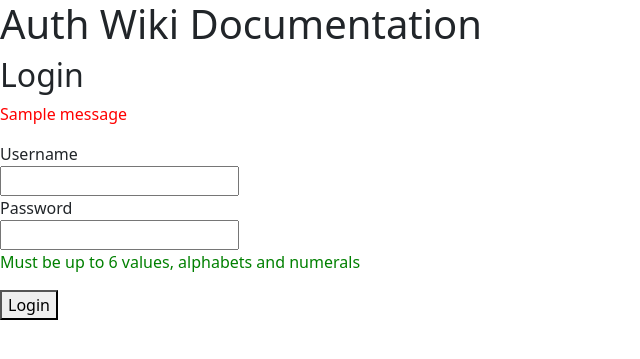
After one commit to spykelionel/auth_wiki, a Django app: page /account/login/ in a window 1280 px wide. The commit adds this page. Shown: the top 359 px of the page, without its empty margins (0-640 px from the left). Run offline with Django 4.2, Linux system fonts and the light colour scheme; tables that the repository leaves empty hold one stand-in row (values such as "Sample post"); one stand-in notice (Sample message) is shown; some libraries are stand-ins or nearby versions.

Commit message:
login and logout

```diff
--- a/account/templates/base.html
+++ b/account/templates/base.html
@@ -1,5 +1,8 @@
+<link rel="stylesheet" href="https://stackpath.bootstrapcdn.com/bootstrap/4.3.1/css/bootstrap.min.css"
+integrity="sha384-ggOyR0iXCbMQv3Xipma34MD+dH/1fQ784/j6cY/iJTQUOhcWr7x9JvoRxT2MZw1T" crossorigin="anonymous" />
+<link href="https://cdn.jsdelivr.net/npm/bootstrap@5.0.0-beta2/dist/css/bootstrap.min.css" rel="stylesheet" integrity="sha384-BmbxuPwQa2lc/FVzBcNJ7UAyJxM6wuqIj61tLrc4wSX0szH/Ev+nYRRuWlolflfl" crossorigin="anonymous">
 <h1>Auth Wiki Documentation</h21>
-<p>Welcome to our page</p>
+
     {% block content %}
 
     {% endblock %}
--- /dev/null
+++ b/account/templates/login.html
@@ -0,0 +1,37 @@
+{% extends 'base.html' %}
+
+
+
+{% block content %}
+
+ <h2>Login</h2>
+<form action="" method="POST">
+            {% csrf_token %}
+
+            {% for message in messages %}
+            <p style="color: red;">{{message}}</p>
+            {% endfor %}
+
+
+        <div class="form">
+           <div class="text">
+                <div>Username</div>
+            </div>
+           <div class="input">
+            <input type="text" name="username"  required>
+           </div>
+        </div>
+
+        <div class="form">
+            <div class="text">
+               <div>Password</div>
+            </div>
+            <div class="input">
+             <input type="password" name="password" required>
+             <p style="color: green;">Must be up to 6 values, alphabets and numerals</p>
+            </div>
+        </div>
+        <button type="submit">Login</button>
+
+    </form>
+    {% endblock content %}
--- a/account/urls.py
+++ b/account/urls.py
@@ -4,4 +4,6 @@ from django.urls import path
 urlpatterns = [
     path("home/",views.home, name='home'),
     path("signup/", views.signup, name='signup'),
+    path("login/", views.loginpage, name='login'),
+    path('logout', views.userlogout, name='logout'),
 ]
--- a/account/views.py
+++ b/account/views.py
@@ -1,7 +1,7 @@
 from django.shortcuts import render, redirect
-from django.contrib.auth import login, authenticate
+from django.contrib.auth import login, authenticate, logout
 from django.contrib.auth.forms import UserCreationForm
-
+from django.contrib import messages
 
 from account.forms import SignupForm
 
@@ -12,7 +12,7 @@ def home(request):
 
 
 def signup(request):
-
+    form =SignupForm(request.POST)
     if request.method == 'POST':
         form =SignupForm(request.POST)
 
@@ -24,6 +24,29 @@ def signup(request):
             login(request,user)
             return redirect('home')
 
-    else:
-        form =SignupForm()
-    return render(request, 'signup.html',{'form':form})
+        else:
+            messages.info(request, 'Cannot sign up. Please, refill the form correctly')
+    context = {'form': form}
+    return render(request, 'signup.html', context)
+
+
+
+def loginpage(request):
+    if request.method == 'POST':
+        username = request.POST.get('username')
+        raw_password = request.POST.get('password')
+
+        user = authenticate(request, username=username, password=raw_password)
+        if user is not None:
+            login(request, user)
+            return redirect('home')
+        else:
+                messages.error(request,'Username Or Password Is Incorrect')
+
+    context = {}
+    return render(request, 'login.html', context)
+
+
+def userlogout(request):
+    logout(request)
+    return redirect('home')
```
Also changed, not shown: account/templates/home.html (+16 -1 lines), account/templates/signup.html (+45 -1 lines), auth_wiki/settings.py (+4 -3 lines).
